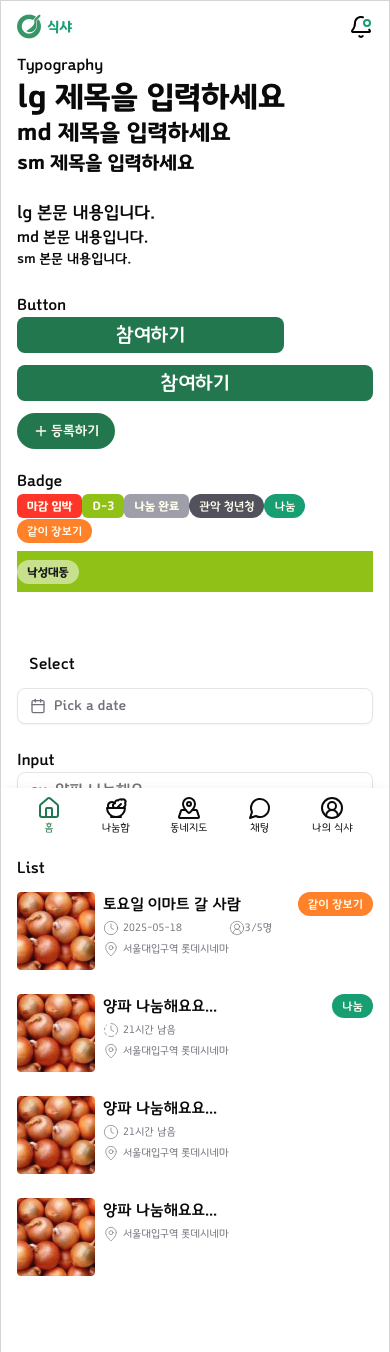
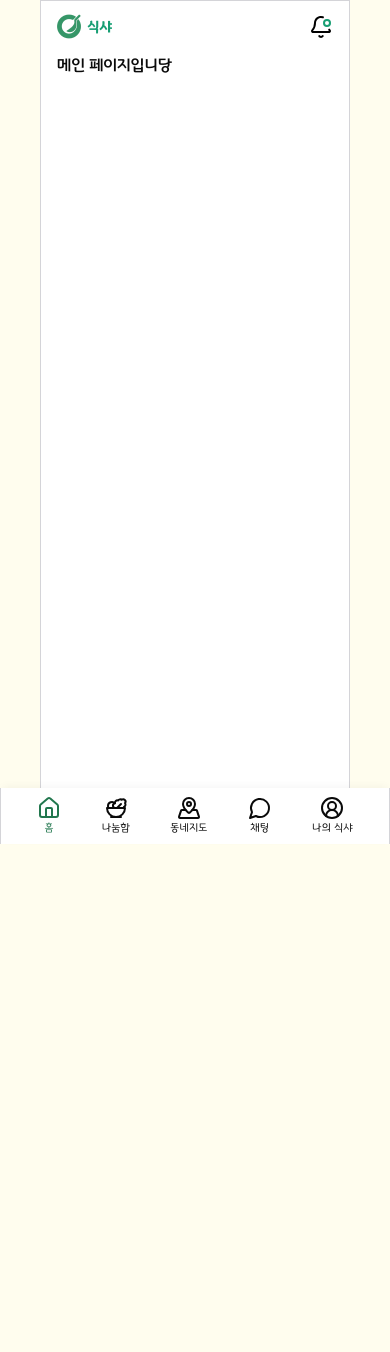
Before and after one commit to FRONT-END-BOOTCAMP-PLUS-4/sik-share, a Next.js app: page / in a window 390 px wide. After the commit the page ends 844 px from the top, so only its background shows below. Built offline with nearby package versions, Linux system fonts and the light colour scheme.

Commit message:
feat: 반응형 PC 구간 레이아웃 구성

```diff
--- a/app/layout.tsx
+++ b/app/layout.tsx
@@ -1,7 +1,9 @@
+// app/layout.tsx
 import type { Metadata } from "next";
 import Header from "@/components/common/Header";
 import Footer from "@/components/common/Footer";
 import "./globals.css";
+import IntroLottie from "@/components/lotties/IntroLottie";
 
 export const metadata: Metadata = {
   title: "함께 나누는 따뜻한 식생활",
@@ -16,10 +18,39 @@ export default function RootLayout({
   return (
     <html lang="ko">
       <body>
-				<div className="safe-container w-full min-h-screen mx-auto max-w-[var(--space-mobileMax)] bg-white border-t border-x border-zinc-300">
+        <div className="flex px-10">
+          <section className="hidden lg:flex flex-col justify-center w-[40%] title-lg mb-[200px]">
+            <div className="flex flex-col items-end">
+              <div className="flex flex-col justify-between items-center space-y-4">
+                <IntroLottie />
+                <div className="flex flex-col items-center text-2xl font-bold leading-snug">
+                  <div className="flex items-center">
+                    <p>까다로운&nbsp;</p>
+                    <span className="relative inline-block">
+                      <span className="absolute -top-3 left-1/2 flex -translate-x-1/2 space-x-2">
+                        <span className="dot" />
+                        <span className="dot" />
+                        <span className="dot" />
+                      </span>
+                      <span className="text-primary">식재료</span>
+                    </span>
+                    <p>&nbsp;관리</p>
+                  </div>
+                  <div className="flex">
+                    <p>이제&nbsp;</p>
+                    <p className="text-primary">식샤</p>
+                    <p>와 함께 공유하세요!</p>
+                  </div>
+                </div>
+              </div>
+            </div>
+          </section>
+
+          <section className="relative safe-container w-[60%] min-h-screen mx-auto max-w-[var(--space-mobileMax)] bg-white border-t border-x border-zinc-300">
             <Header />
             <main className="px-4 pb-16">{children}</main>
             <Footer />
+          </section>
         </div>
       </body>
     </html>
--- a/app/page.tsx
+++ b/app/page.tsx
@@ -1,101 +1,7 @@
-import { Button } from "@/components/ui/button";
-import { Badge } from "@/components/ui/badge";
-
-import AddButton from "@/components/common/AddButton";
-import { Input } from "@/components/ui/input";
-import InputCalendar from "@/components/common/InputCalendar";
-import ListCard from "@/components/common/ListCard";
-
 export default function Home() {
-  const data = [
-    {
-      thumbnailSrc: "/assets/images/example/thumbnail.png",
-      title: "토요일 이마트 갈 사람",
-      badgeVariant: "cart" as const,
-      badgeLabel: "같이 장보기",
-      timeLeft: "2025-05-18",
-      location: "서울대입구역 롯데시네마",
-      currentUser: 3,
-      maxUser: 5,
-    },
-    {
-      thumbnailSrc: "/assets/images/example/thumbnail.png",
-      title: "양파 나눔해요요...",
-      badgeVariant: "share" as const,
-      badgeLabel: "나눔",
-      timeLeft: "21시간 남음",
-      location: "서울대입구역 롯데시네마",
-    },
-
-    // 뱃지 없는 케이스
-    {
-      thumbnailSrc: "/assets/images/example/thumbnail.png",
-      title: "양파 나눔해요요...",
-      timeLeft: "21시간 남음",
-      location: "서울대입구역 롯데시네마",
-    },
-
-    // 시간 없는 케이스
-    {
-      thumbnailSrc: "/assets/images/example/thumbnail.png",
-      title: "양파 나눔해요요...",
-      location: "서울대입구역 롯데시네마",
-    },
-  ];
-
   return (
     <>
-      <h3>Typography</h3>
-      <p className="title-lg">lg 제목을 입력하세요</p>
-      <p className="title-md">md 제목을 입력하세요</p>
-      <p className="title-sm">sm 제목을 입력하세요</p>
-
-      <br />
-
-      <p className="body-lg">lg 본문 내용입니다.</p>
-      <p className="body-md">md 본문 내용입니다.</p>
-      <p className="body-sm">sm 본문 내용입니다.</p>
-
-      <br />
-
-      <h3>Button</h3>
-      <div className="flex flex-col gap-3 mb-5">
-        <Button variant="joinBtn">참여하기</Button>
-        <Button variant="joinFullBtn">참여하기</Button>
-        <AddButton />
-      </div>
-
-      <h3>Badge</h3>
-      <Badge variant="warning">마감 임박</Badge>
-      <Badge variant="isDday">D-3</Badge>
-      <Badge variant="done">나눔 완료</Badge>
-      <Badge variant="location">관악 청년청</Badge>
-      <Badge variant="share">나눔</Badge>
-      <Badge variant="cart">같이 장보기</Badge>
-      <div className="bg-[var(--light-green-300)] py-2 mt-2">
-        <Badge variant="locate">낙성대동</Badge>
-      </div>
-
-      <br />
-      <br />
-
-      <h3 className="p-3">Select</h3>
-      <InputCalendar />
-
-      <br />
-      <br />
-
-      <h3>Input</h3>
-      <Input placeholder="ex. 양파 나눔해요" />
-
-      <br />
-      <br />
-
-      <h3>List</h3>
-      {data.map((item, i) => (
-        // biome-ignore lint/suspicious/noArrayIndexKey: <explanation>
-        <ListCard key={i} {...item} />
-      ))}
+      <p>메인 페이지입니당</p>
     </>
   );
 }
```
Lines whose indentation alone changed are shown as unchanged.
